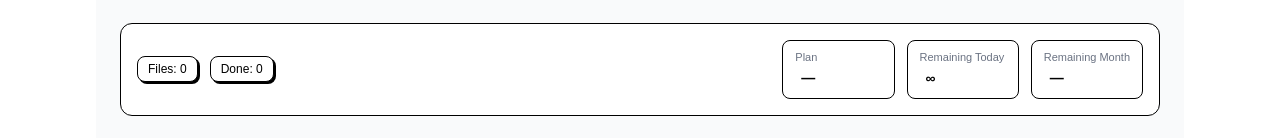
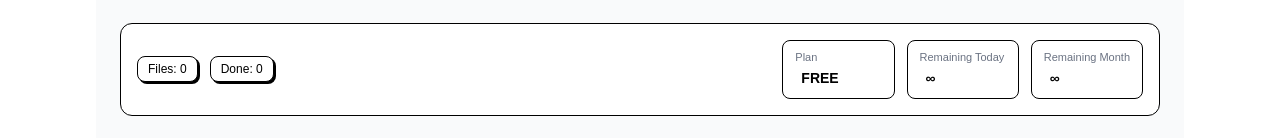
Before and after one commit to tonniva/shopimage-frontend, a Next.js app: page / in a window 1280 px wide. Shown: the part 195-333 px from the top of the page. Built offline with nearby package versions, Linux system fonts and the light colour scheme; no server answers.

Commit message:
fix(statbar): update default plan and remaining month values for better clarity

```diff
--- a/components/StatBar.js
+++ b/components/StatBar.js
@@ -3,14 +3,14 @@ export function StatBar({ files = [], results = [], quota }) {
   const filesCount = files?.length || 0;
   const doneCount = results?.filter((r) => r?.ok).length || 0;
 
-  const plan = quota?.plan?.toUpperCase?.() || "—";
+  const plan = quota?.plan?.toUpperCase?.() || "FREE";
   const remDay =
     quota?.remaining_day === null || quota?.remaining_day === undefined
       ? "∞"
       : quota.remaining_day;
   const remMonth =
     quota?.remaining_month === null || quota?.remaining_month === undefined
-      ? "—"
+      ? "∞"
       : quota.remaining_month;
 
   return (
```
